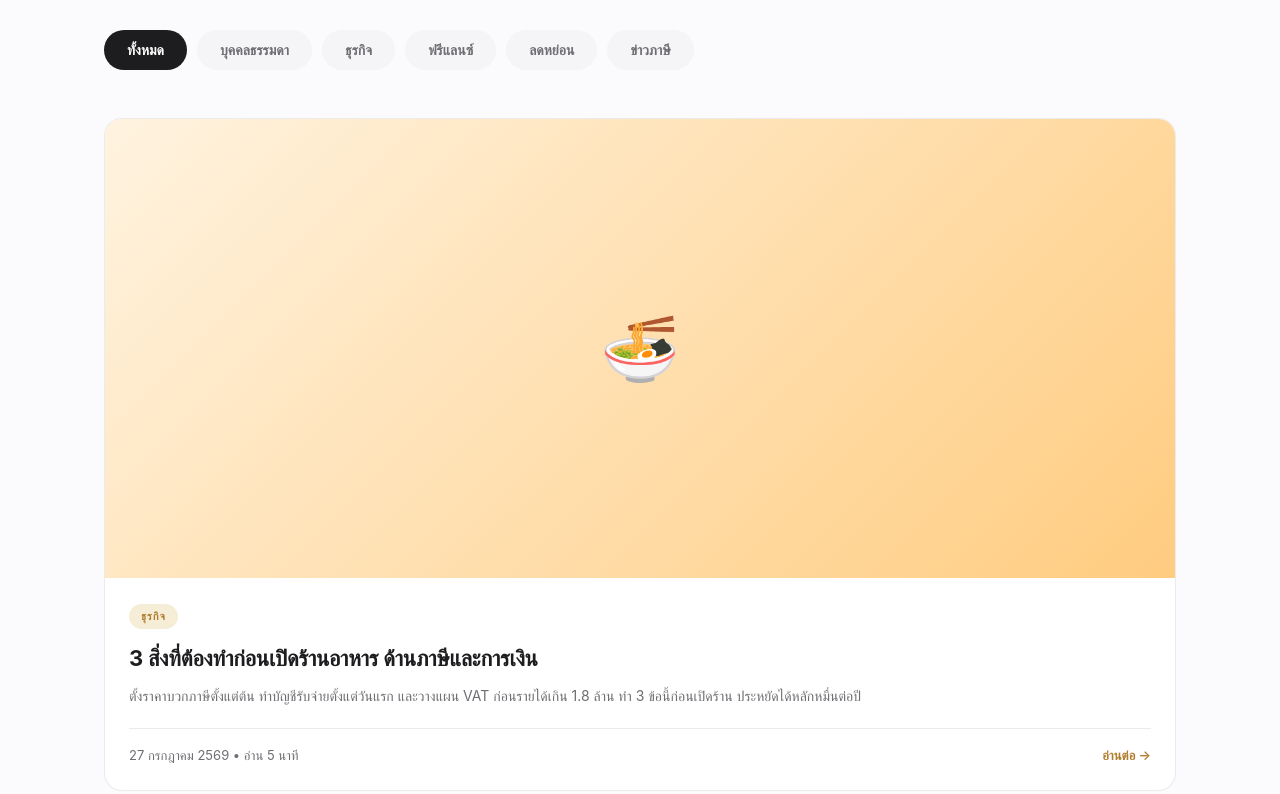
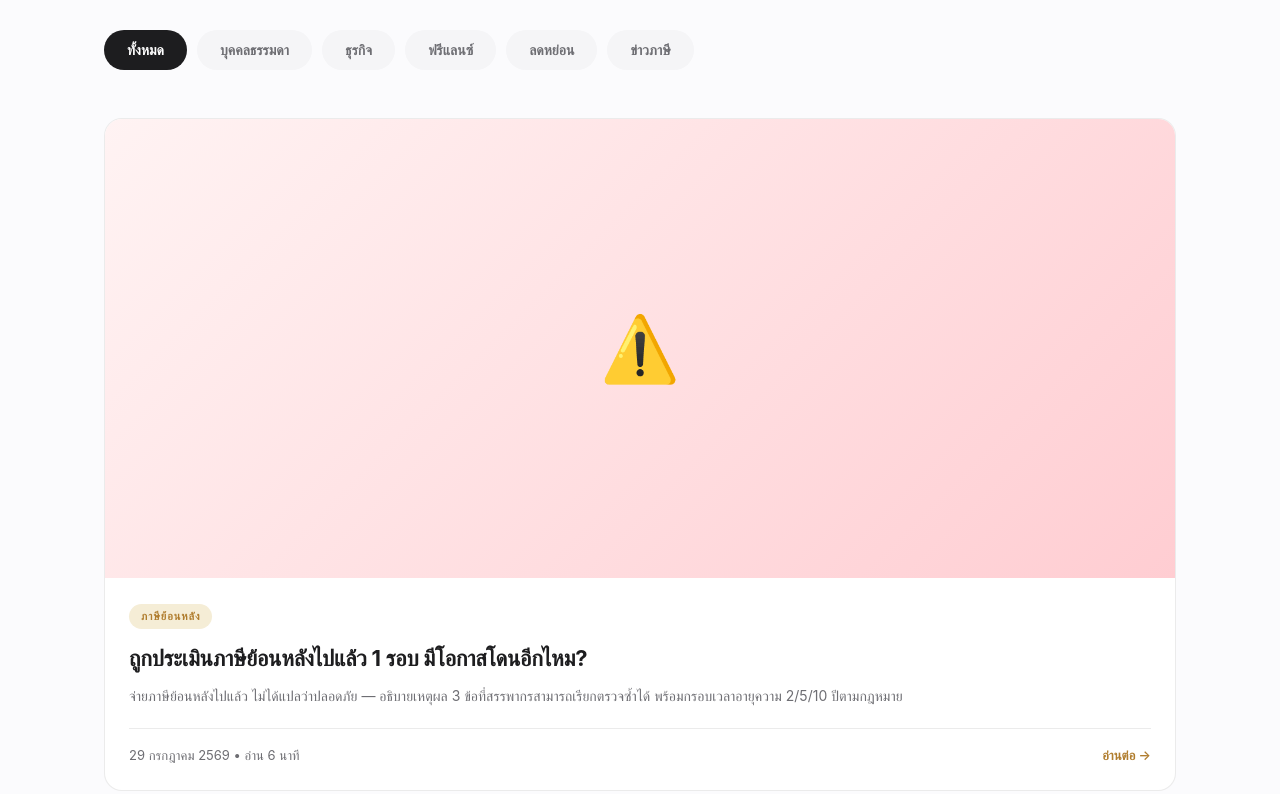
Before and after one commit to Wicha113/paeyimtax, a plain HTML site: page blog.html in a window 1280 px wide. Shown: the part 354-1148 px from the top of the page. Drawn offline with Linux system fonts and the light colour scheme.

Commit message:
Auto-save: blog.html

```diff
--- a/blog.html
+++ b/blog.html
@@ -133,6 +133,22 @@
 <section class="section" style="padding-top:48px;">
   <div class="container">
     <div class="blog-full-grid" id="blog-grid">
+
+      <!-- บทความใหม่ — ถูกประเมินภาษีย้อนหลังซ้ำ -->
+      <div class="blog-card reveal" data-category="personal" data-article="tax-reassessment-again">
+        <div class="blog-thumb" style="background: linear-gradient(135deg, #FFF3F3, #FFCDD2); aspect-ratio: 21/9;">
+          <div class="blog-thumb-placeholder" style="font-size:64px;">⚠️</div>
+        </div>
+        <div class="blog-body">
+          <span class="blog-tag">ภาษีย้อนหลัง</span>
+          <h3 class="blog-title" style="font-size:22px;">ถูกประเมินภาษีย้อนหลังไปแล้ว 1 รอบ มีโอกาสโดนอีกไหม?</h3>
+          <p class="blog-excerpt">จ่ายภาษีย้อนหลังไปแล้ว ไม่ได้แปลว่าปลอดภัย — อธิบายเหตุผล 3 ข้อที่สรรพากรสามารถเรียกตรวจซ้ำได้ พร้อมกรอบเวลาอายุความ 2/5/10 ปีตามกฎหมาย</p>
+          <div class="blog-footer">
+            <span>29 กรกฎาคม 2569 • อ่าน 6 นาที</span>
+            <a href="blog-tax-reassessment-again.html" class="blog-read-more">อ่านต่อ →</a>
+          </div>
+        </div>
+      </div>
 
       <!-- บทความใหม่ — 3 สิ่งก่อนเปิดร้านอาหาร -->
       <div class="blog-card reveal" data-category="business" data-article="restaurant-pre-open">
```
